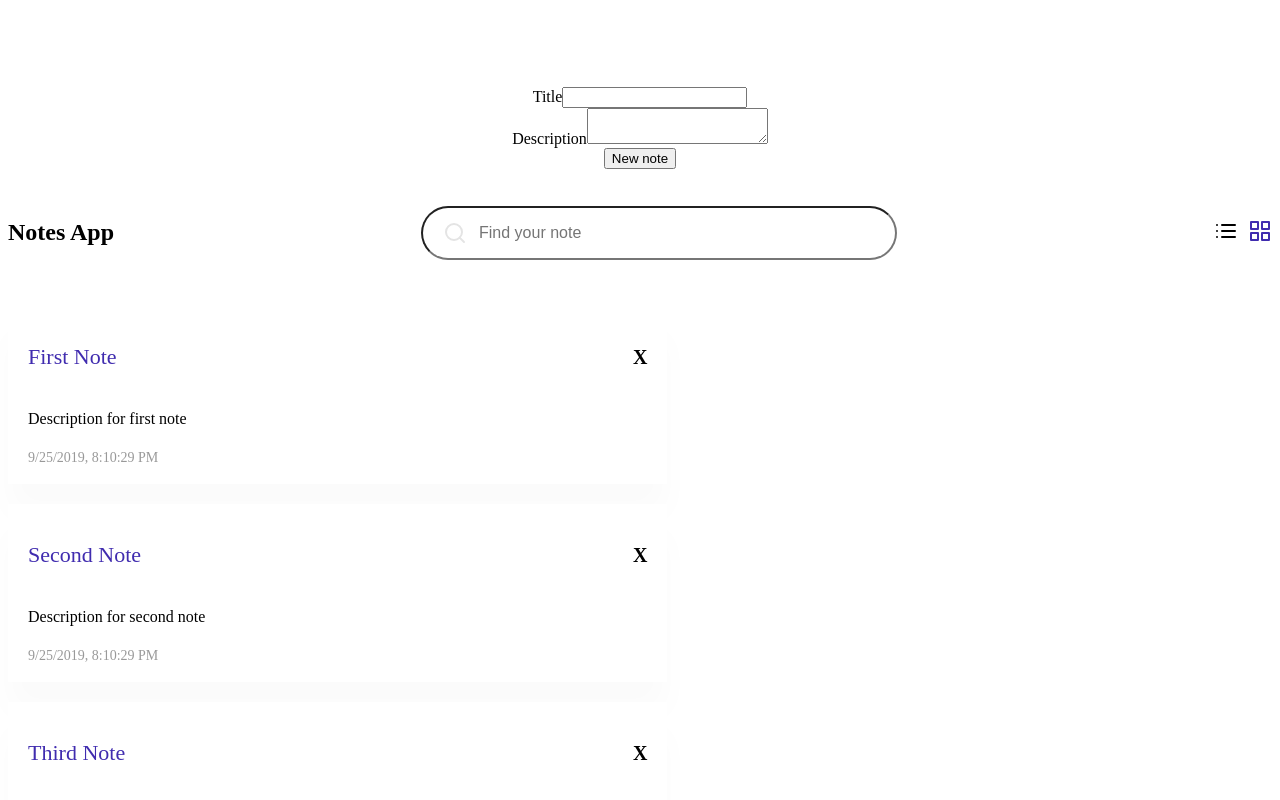
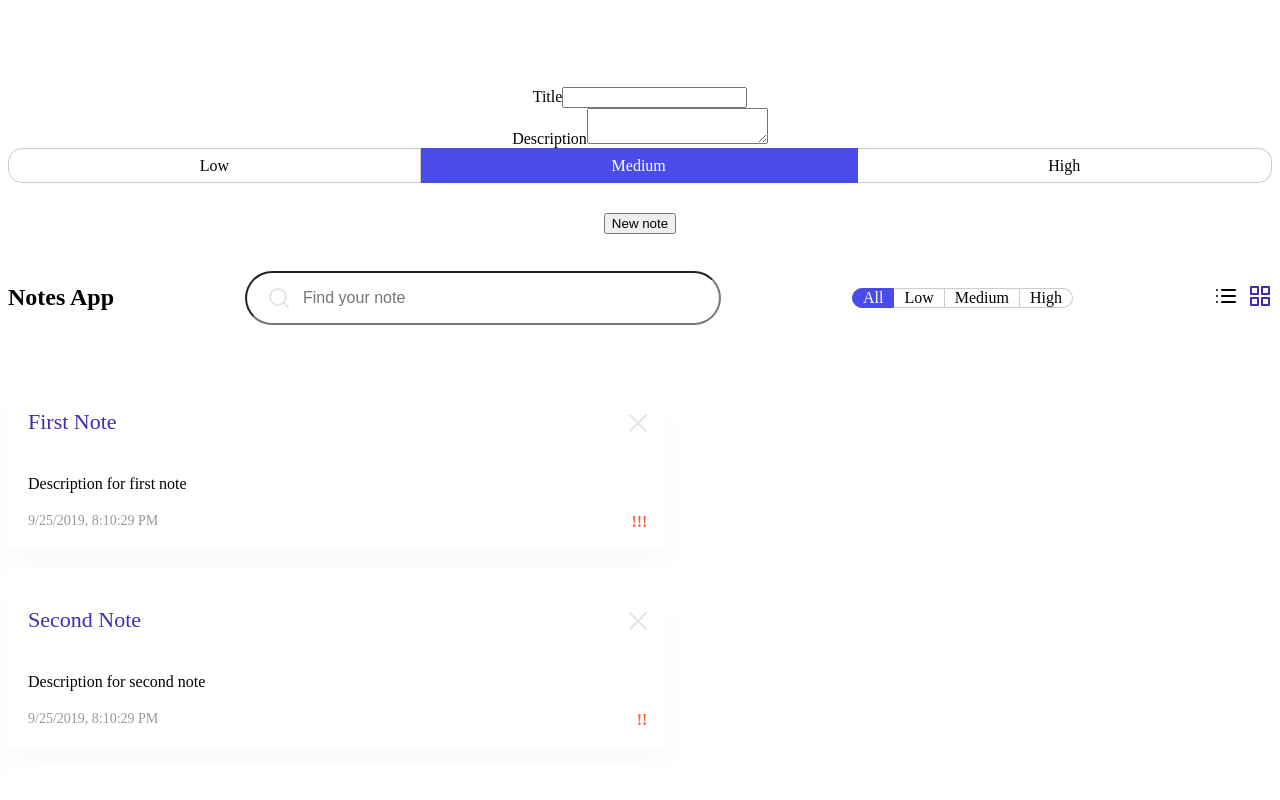
Before and after one commit to iashchuk/vue-notes, a Vue app: page / in a window 1280 px wide. Shown: the top 800 px of the page. Built offline with nearby package versions, Linux system fonts and the light colour scheme; the HTML template or start-up script is replaced by a standard one.

Commit message:
Реализует разделение заметок по приоритету

```diff
--- a/src/App.vue
+++ b/src/App.vue
@@ -8,11 +8,18 @@
           <div class="app__header">
             <h1 class="app__title">{{title}}</h1>
             <Search
-              :value="searchTerm"
               placeholder="Find your note"
+              :searchTerm="searchTerm"
+              @onReset="resetSearch"
               @onChange="searchTerm = $event"
             />
-            <GridButtons :grid="grid" @setGrid="setGrid" />
+            <Priority
+              name="priorityFilter"
+              :activeValue="priorityFilter"
+              :values="priorityFilters"
+              :setValue="setFilter"
+            />
+            <GridButtons :grid="grid" :setGrid="setGrid" />
           </div>
           <Notes :notes="filteredNotes" :grid="grid" @removeNote="removeNote" />
         </div>
@@ -27,6 +34,8 @@ import NewNote from "@/components/NewNote";
 import Notes from "@/components/Notes";
 import Search from "@/components/Search";
 import GridButtons from "@/components/GridButtons";
+import Priority from "@/components/Priority";
+
 import data from "@/mocks";
 import { searchNotes } from "@/helpers/searchNotes";
 
@@ -36,6 +45,7 @@ export default {
     NewNote,
     Notes,
     Search,
+    Priority,
     GridButtons
   },
 
@@ -43,44 +53,68 @@ export default {
     return {
       title: "Notes App",
       searchTerm: "",
+      priorityFilter: "all",
+      priorityFilters: ["all", "low", "medium", "high"],
       message: "",
       grid: "row",
       note: {
         title: "",
-        description: ""
+        description: "",
+        priority: "medium"
       },
       notes: data
     };
   },
   computed: {
     filteredNotes() {
-      return searchNotes(this.notes, this.searchTerm);
+      const filteredNotes =
+        this.priorityFilter === "all"
+          ? this.notes
+          : this.notes.filter(item => item.priority === this.priorityFilter);
+      const searchedNotes = searchNotes(filteredNotes, this.searchTerm);
+      return searchedNotes;
     }
   },
   methods: {
-    addNote() {
-      const { title, description } = this.note;
-
-      if (!title) {
+    addNote(note) {
+      if (!note.title) {
         this.message = "title can't be blanck!";
         return;
       }
 
+      const notesTitles = this.notes.map(item => item.title);
+
+      if (notesTitles.includes(note.title)) {
+        this.message = "note is exist";
+        return;
+      }
+
       const newNote = {
-        title,
-        description,
+        ...note,
         date: new Date(Date.now()).toLocaleString()
       };
 
-      this.message = "";
       this.notes = [...this.notes, newNote];
-      this.note = { title: "", description: "" };
+      this.resetNewNoteInfo();
+      this.resetErrorMessage();
     },
-    removeNote(id) {
-      this.notes = this.notes.filter((item, index) => index !== id);
+    removeNote(title) {
+      this.notes = this.notes.filter(item => item.title !== title);
     },
     setGrid(type) {
       this.grid = type;
+    },
+    setFilter(type) {
+      this.priorityFilter = type;
+    },
+    resetNewNoteInfo() {
+      this.note = { title: "", description: "", priority: "medium" };
+    },
+    resetSearch() {
+      this.searchTerm = "";
+    },
+    resetErrorMessage() {
+      this.message = "";
     }
   }
 };
--- a/src/components/GridButtons.vue
+++ b/src/components/GridButtons.vue
@@ -19,17 +19,15 @@ export default {
     grid: {
       type: String,
       required: true
-    }
-  },
-  methods: {
-    setGrid(type) {
-      this.$emit("setGrid", type);
+    },
+    setGrid: {
+      type: Function
     }
   }
 };
 </script>
 
-<style lang="scss">
+<style lang="scss" scoped>
 .grid__button {
   width: 24px;
   height: 24px;
--- a/src/components/NewNote.vue
+++ b/src/components/NewNote.vue
@@ -8,21 +8,43 @@
       <label for="new-textarea">Description</label>
       <textarea v-model="note.description" id="new-textarea"></textarea>
     </div>
+    <Priority
+      class="new__priority"
+      name="priority"
+      :activeValue="priority"
+      :values="priorityValues"
+      :setValue="setPriority"
+    />
     <button class="new__button btn btnPrimary" @click="addNote">New note</button>
   </div>
 </template>
 
 <script>
+import Priority from "@/components/Priority";
+
 export default {
+  components: {
+    Priority
+  },
   props: {
     note: {
       type: Object,
       required: true
     }
   },
+  data() {
+    return {
+      priority: this.note.priority,
+      priorityValues: ["low", "medium", "high"]
+    };
+  },
   methods: {
     addNote() {
-      this.$emit("addNote", this.note);
+      this.$emit("addNote", { ...this.note, priority: this.priority });
+      this.priority = "medium";
+    },
+    setPriority(value) {
+      this.priority = value;
     }
   }
 };
@@ -33,4 +55,14 @@ export default {
   margin-bottom: 30px;
   text-align: center;
 }
+
+.new__priority {
+  width: 100%;
+  margin-bottom: 30px;
+  height: 35px;
+
+  label {
+    padding: 10px 0;
+  }
+}
 </style>
--- a/src/components/Note.vue
+++ b/src/components/Note.vue
@@ -2,17 +2,36 @@
   <div class="note" :class="{note__full: grid === 'column'}">
     <div class="note__header">
       <p class="note__title">{{title}}</p>
-      <span class="note__remove" @click="removeNote">X</span>
+      <CloseButton class="note__remove" :onClick="removeNote" />
     </div>
     <div class="note__body">
       <p class="note__description">{{description}}</p>
+    </div>
+    <div class="note__footer">
       <span class="note__date">{{date}}</span>
+      <span class="note__priority">{{ priorityIcon}}</span>
     </div>
   </div>
 </template>
 
 <script>
+import CloseButton from "@/components/CloseButton";
+
+const PriorityMap = {
+  low: "!",
+  medium: "!!",
+  high: "!!!"
+};
+
 export default {
+  components: {
+    CloseButton
+  },
+  computed: {
+    priorityIcon() {
+      return PriorityMap[this.priority];
+    }
+  },
   props: {
     title: {
       type: String,
@@ -23,6 +42,10 @@ export default {
       required: true
     },
     date: {
+      type: String,
+      required: true
+    },
+    priority: {
       type: String,
       required: true
     },
@@ -71,6 +94,11 @@ export default {
   align-items: center;
 }
 
+.note__footer {
+  display: flex;
+  justify-content: space-between;
+}
+
 .note__title {
   margin: 20px 0;
   color: #402caf;
@@ -96,4 +124,9 @@ export default {
   font-size: 14px;
   color: #999;
 }
+
+.note__priority {
+  font-weight: 600;
+  color: tomato;
+}
 </style>
--- a/src/components/Notes.vue
+++ b/src/components/Notes.vue
@@ -7,7 +7,8 @@
       :title="note.title"
       :description="note.description"
       :date="note.date"
-      @removeNote="removeNote(index)"
+      :priority="note.priority"
+      @removeNote="removeNote(note.title)"
     />
   </div>
 </template>
--- a/src/components/Search.vue
+++ b/src/components/Search.vue
@@ -1,11 +1,19 @@
 <template>
-  <input class="search" type="text" :placeholder="placeholder" v-model="term" />
+  <div class="search">
+    <input v-model="term" class="search__input" type="text" :placeholder="placeholder" />
+    <CloseButton v-if="term" class="search__reset" :onClick="resetTerm" />
+  </div>
 </template>
 
 <script>
+import CloseButton from "@/components/CloseButton";
+
 export default {
+  components: {
+    CloseButton
+  },
   props: {
-    value: {
+    searchTerm: {
       type: String,
       required: true
     },
@@ -16,12 +24,18 @@ export default {
   },
   data() {
     return {
-      term: this.value
+      term: this.searchTerm
     };
   },
   watch: {
-    term(event) {
-      this.$emit("onChange", event);
+    term(value) {
+      this.$emit("onChange", value);
+    }
+  },
+  methods: {
+    resetTerm() {
+      this.term = "";
+      this.$emit("onReset");
     }
   }
 };
@@ -29,6 +43,9 @@ export default {
 
 <style scoped>
 .search {
+  position: relative;
+}
+.search__input {
   width: 400px;
   padding: 16px 16px 16px 56px;
   margin-bottom: 0px;
@@ -40,4 +57,12 @@ export default {
   background-image: url("../assets/img/icon_search.svg");
   background-repeat: no-repeat;
 }
+
+.search__reset {
+  position: absolute;
+  top: 19px;
+  right: 16px;
+  width: 15px;
+  height: 15px;
+}
 </style>
--- a/src/mocks/index.js
+++ b/src/mocks/index.js
@@ -2,16 +2,19 @@ export default [
     {
         title: "First Note",
         description: "Description for first note",
-        date: new Date(Date.now()).toLocaleString()
+        date: new Date(Date.now()).toLocaleString(),
+        priority: "high"
     },
     {
         title: "Second Note",
         description: "Description for second note",
-        date: new Date(Date.now()).toLocaleString()
+        date: new Date(Date.now()).toLocaleString(),
+        priority: "medium"
     },
     {
         title: "Third Note",
         description: "Description for third note",
-        date: new Date(Date.now()).toLocaleString()
+        date: new Date(Date.now()).toLocaleString(),
+        priority: "low"
     }
 ];
```
